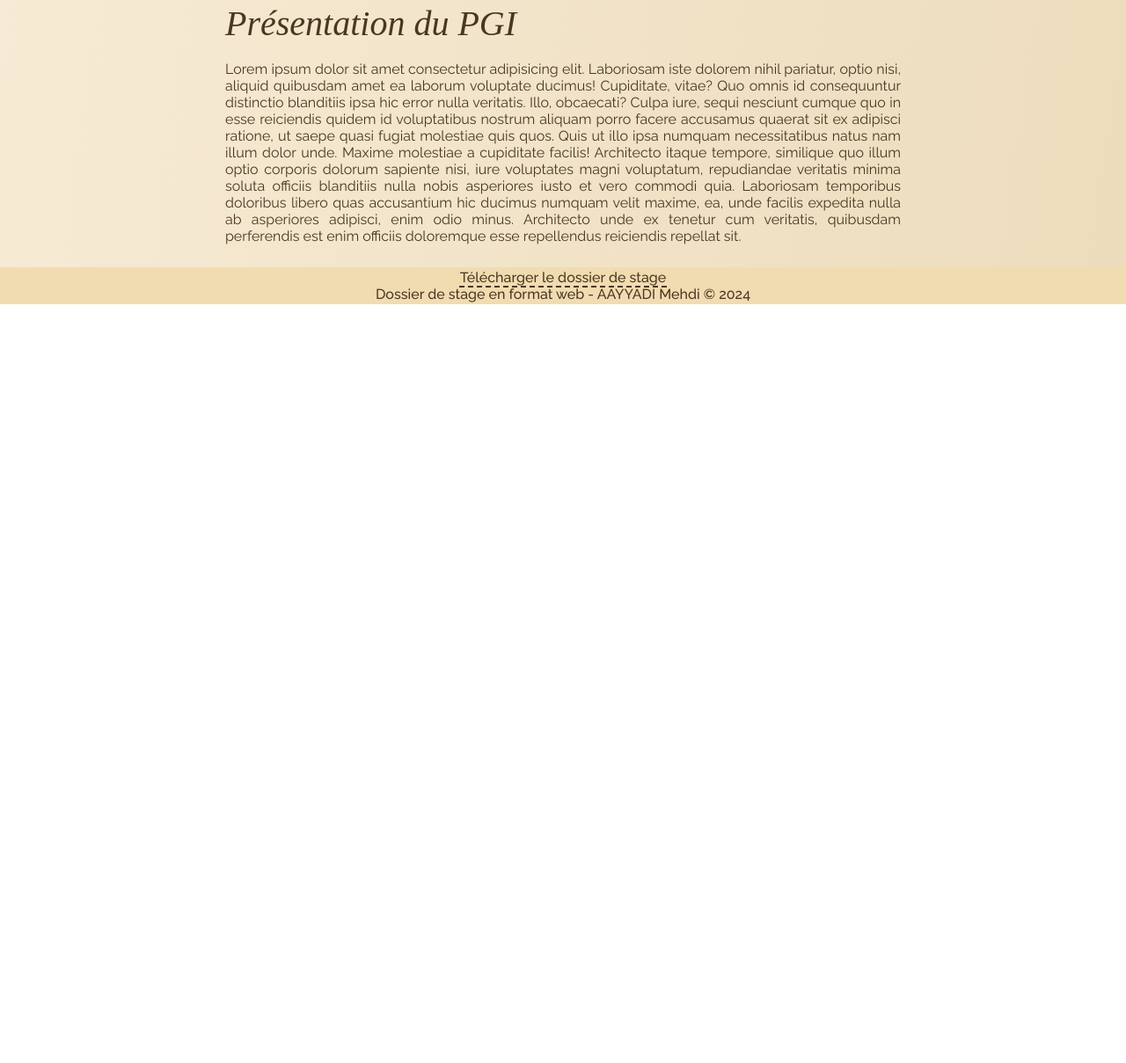
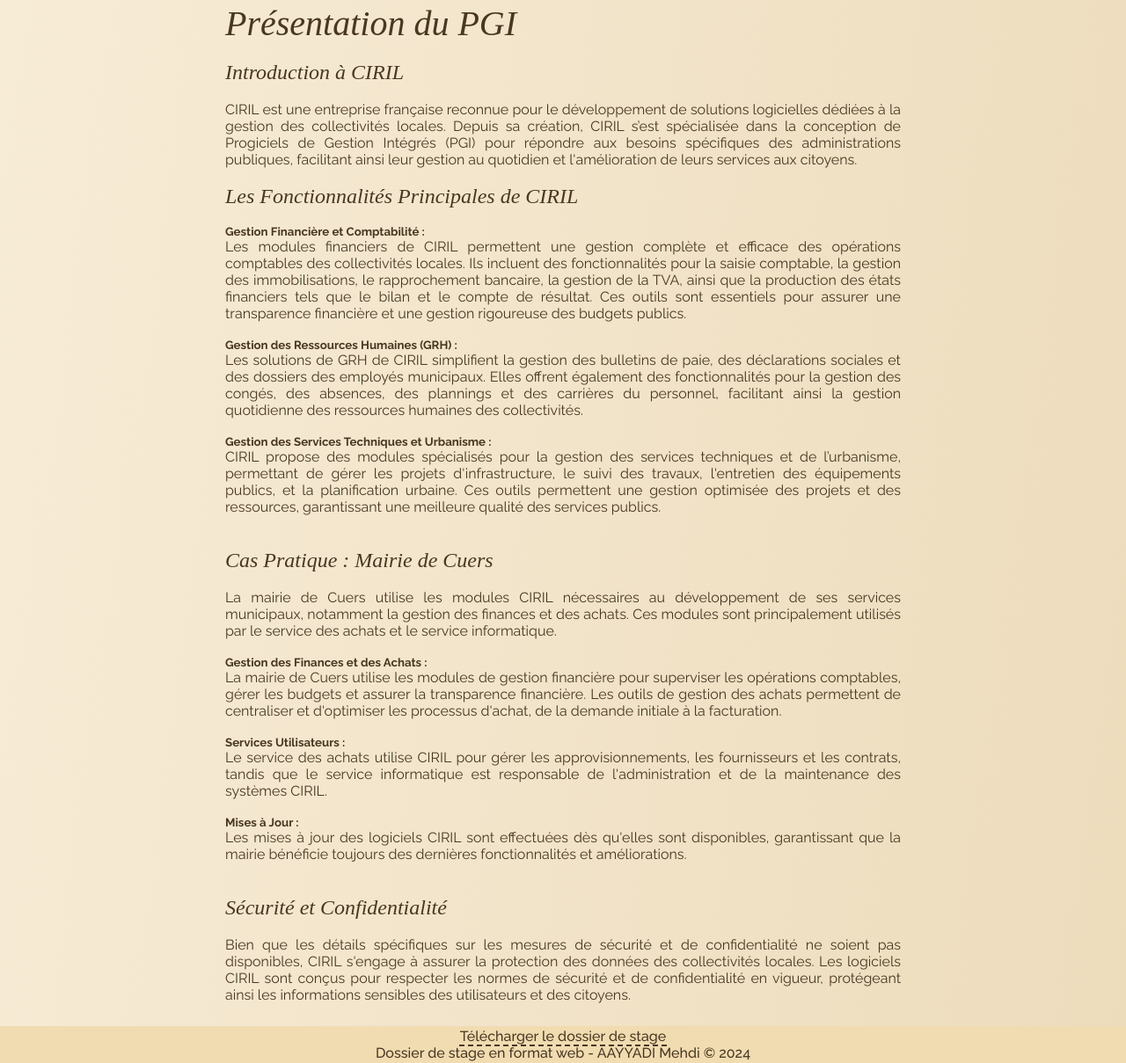
Before and after one commit to servalser/dossierdestage, a plain HTML site: page index.html in a window 1280 px wide. Shown: the part 7676-8885 px from the top of the page at 88% size. Before the commit the page ends 8022 px from the top, so only its background shows below. Drawn offline with Linux system fonts and the light colour scheme; a web font is replaced by a local one.

Commit message:
Update index.html

```diff
--- a/index.html
+++ b/index.html
@@ -646,25 +646,41 @@
             <h2>Présentation du PGI</h2>
             <br/>
             <div class="PGItexte" >
-              Lorem ipsum dolor sit amet consectetur adipisicing elit.
-              Laboriosam iste dolorem nihil pariatur, optio nisi, aliquid
-              quibusdam amet ea laborum voluptate ducimus! Cupiditate, vitae?
-              Quo omnis id consequuntur distinctio blanditiis ipsa hic error
-              nulla veritatis. Illo, obcaecati? Culpa iure, sequi nesciunt
-              cumque quo in esse reiciendis quidem id voluptatibus nostrum
-              aliquam porro facere accusamus quaerat sit ex adipisci ratione, ut
-              saepe quasi fugiat molestiae quis quos. Quis ut illo ipsa numquam
-              necessitatibus natus nam illum dolor unde. Maxime molestiae a
-              cupiditate facilis! Architecto itaque tempore, similique quo illum
-              optio corporis dolorum sapiente nisi, iure voluptates magni
-              voluptatum, repudiandae veritatis minima soluta officiis
-              blanditiis nulla nobis asperiores iusto et vero commodi quia.
-              Laboriosam temporibus doloribus libero quas accusantium hic
-              ducimus numquam velit maxime, ea, unde facilis expedita nulla ab
-              asperiores adipisci, enim odio minus. Architecto unde ex tenetur
-              cum veritatis, quibusdam perferendis est enim officiis doloremque
-              esse repellendus reiciendis repellat sit.
-            </p>
+              <h3>Introduction à CIRIL</h3>
+              <br>
+              CIRIL est une entreprise française reconnue pour le développement de solutions logicielles dédiées à la gestion des collectivités locales. Depuis sa création, CIRIL s’est spécialisée dans la conception de Progiciels de Gestion Intégrés (PGI) pour répondre aux besoins spécifiques des administrations publiques, facilitant ainsi leur gestion au quotidien et l'amélioration de leurs services aux citoyens.
+              <br><br>
+              <h3>Les Fonctionnalités Principales de CIRIL</h3>
+              <br>
+              <ul>
+                  <li><h5>Gestion Financière et Comptabilité :</h5>
+                  Les modules financiers de CIRIL permettent une gestion complète et efficace des opérations comptables des collectivités locales. Ils incluent des fonctionnalités pour la saisie comptable, la gestion des immobilisations, le rapprochement bancaire, la gestion de la TVA, ainsi que la production des états financiers tels que le bilan et le compte de résultat. Ces outils sont essentiels pour assurer une transparence financière et une gestion rigoureuse des budgets publics.</li>
+                  <br>
+                  <li><h5>Gestion des Ressources Humaines (GRH) :</h5>
+                  Les solutions de GRH de CIRIL simplifient la gestion des bulletins de paie, des déclarations sociales et des dossiers des employés municipaux. Elles offrent également des fonctionnalités pour la gestion des congés, des absences, des plannings et des carrières du personnel, facilitant ainsi la gestion quotidienne des ressources humaines des collectivités.</li>
+                  <br>
+                  <li><h5>Gestion des Services Techniques et Urbanisme :</h5>
+                  CIRIL propose des modules spécialisés pour la gestion des services techniques et de l’urbanisme, permettant de gérer les projets d'infrastructure, le suivi des travaux, l'entretien des équipements publics, et la planification urbaine. Ces outils permettent une gestion optimisée des projets et des ressources, garantissant une meilleure qualité des services publics.</li>
+                  <br><br>
+              </ul>
+              <h3>Cas Pratique : Mairie de Cuers</h3>
+              <br>
+              La mairie de Cuers utilise les modules CIRIL nécessaires au développement de ses services municipaux, notamment la gestion des finances et des achats. Ces modules sont principalement utilisés par le service des achats et le service informatique.
+              <ul>
+              <br>
+                  <li><h5>Gestion des Finances et des Achats :</h5>
+                  La mairie de Cuers utilise les modules de gestion financière pour superviser les opérations comptables, gérer les budgets et assurer la transparence financière. Les outils de gestion des achats permettent de centraliser et d'optimiser les processus d'achat, de la demande initiale à la facturation.</li>
+              <br>
+                  <li><h5>Services Utilisateurs :</h5>
+                  Le service des achats utilise CIRIL pour gérer les approvisionnements, les fournisseurs et les contrats, tandis que le service informatique est responsable de l'administration et de la maintenance des systèmes CIRIL.</li>
+              <br>
+                  <li><h5>Mises à Jour :</h5>
+                  Les mises à jour des logiciels CIRIL sont effectuées dès qu'elles sont disponibles, garantissant que la mairie bénéficie toujours des dernières fonctionnalités et améliorations.</li>
+              </ul>
+              <br><br>
+              <h3>Sécurité et Confidentialité</h3>
+              <br>
+              Bien que les détails spécifiques sur les mesures de sécurité et de confidentialité ne soient pas disponibles, CIRIL s'engage à assurer la protection des données des collectivités locales. Les logiciels CIRIL sont conçus pour respecter les normes de sécurité et de confidentialité en vigueur, protégeant ainsi les informations sensibles des utilisateurs et des citoyens.
             </div>
           </div>
         </section>
```
